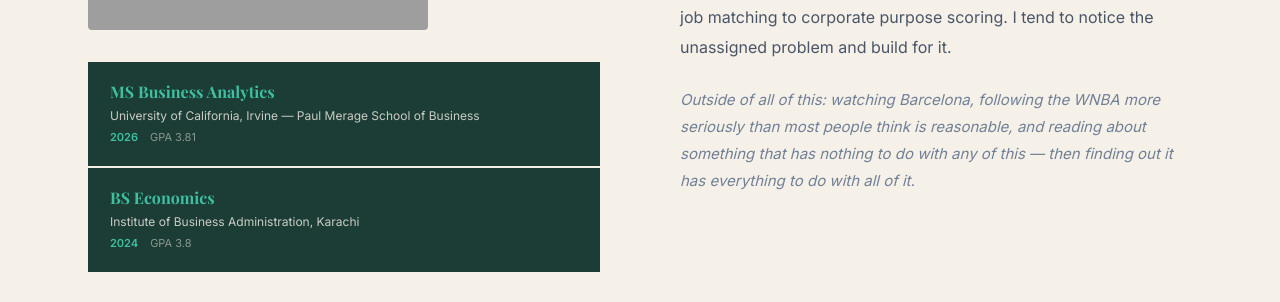
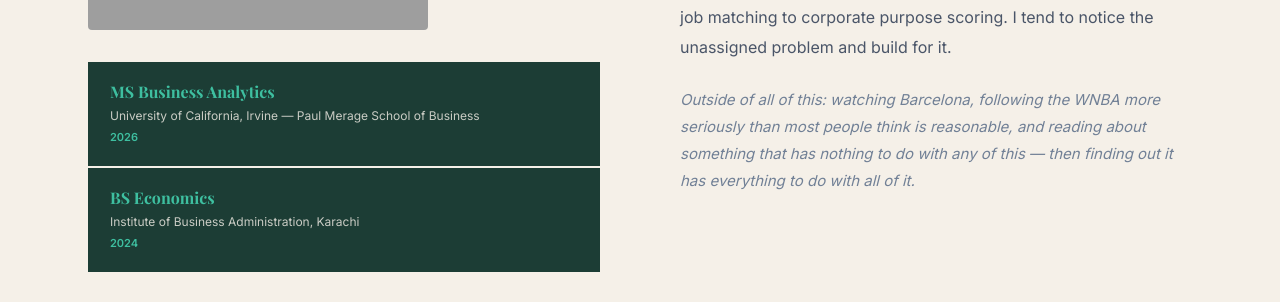
Before and after one commit to manaalf/manaal-portfolio, a Next.js app: page / in a window 1280 px wide. Shown: the part 1480-1782 px from the top of the page. Built offline with nearby package versions, Linux system fonts and the light colour scheme; grey boxes are pictures that could not be loaded; a web font is replaced by a local one.

Commit message:
fix: about section missing closing div

```diff
--- a/components/About.tsx
+++ b/components/About.tsx
@@ -12,13 +12,11 @@
     degree: "MS Business Analytics",
     school: "University of California, Irvine — Paul Merage School of Business",
     year: "2026",
-    gpa: "GPA 3.81",
   },
   {
     degree: "BS Economics",
     school: "Institute of Business Administration, Karachi",
     year: "2024",
-    gpa: "GPA 3.8",
   },
 ];
 
@@ -85,7 +83,6 @@
       </span>
       <div style={{ display: "flex", gap: 12 }}>
         <span style={{ fontSize: 11, color: "var(--teal)", fontWeight: 600 }}>{edu.year}</span>
-        <span style={{ fontSize: 11, color: "rgba(245,240,232,0.5)" }}>{edu.gpa}</span>
       </div>
     </div>
   ))}
```
